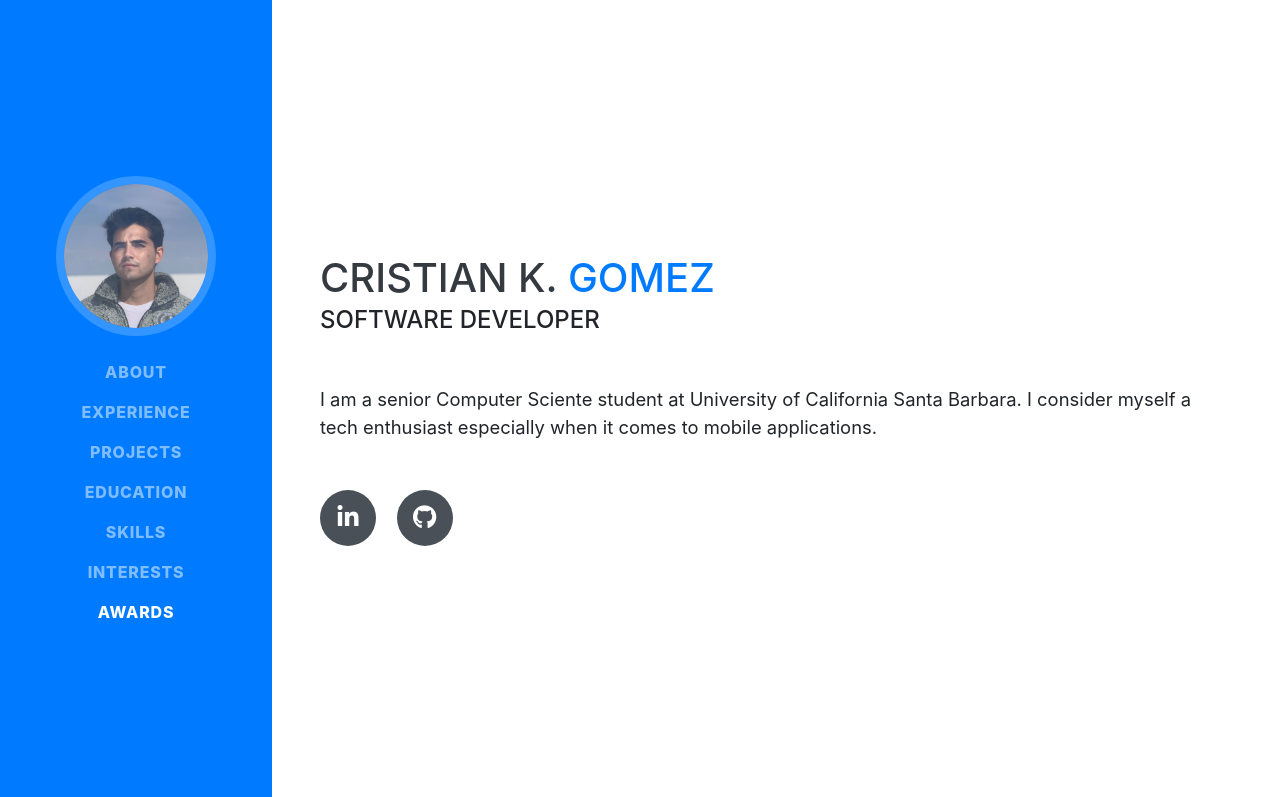
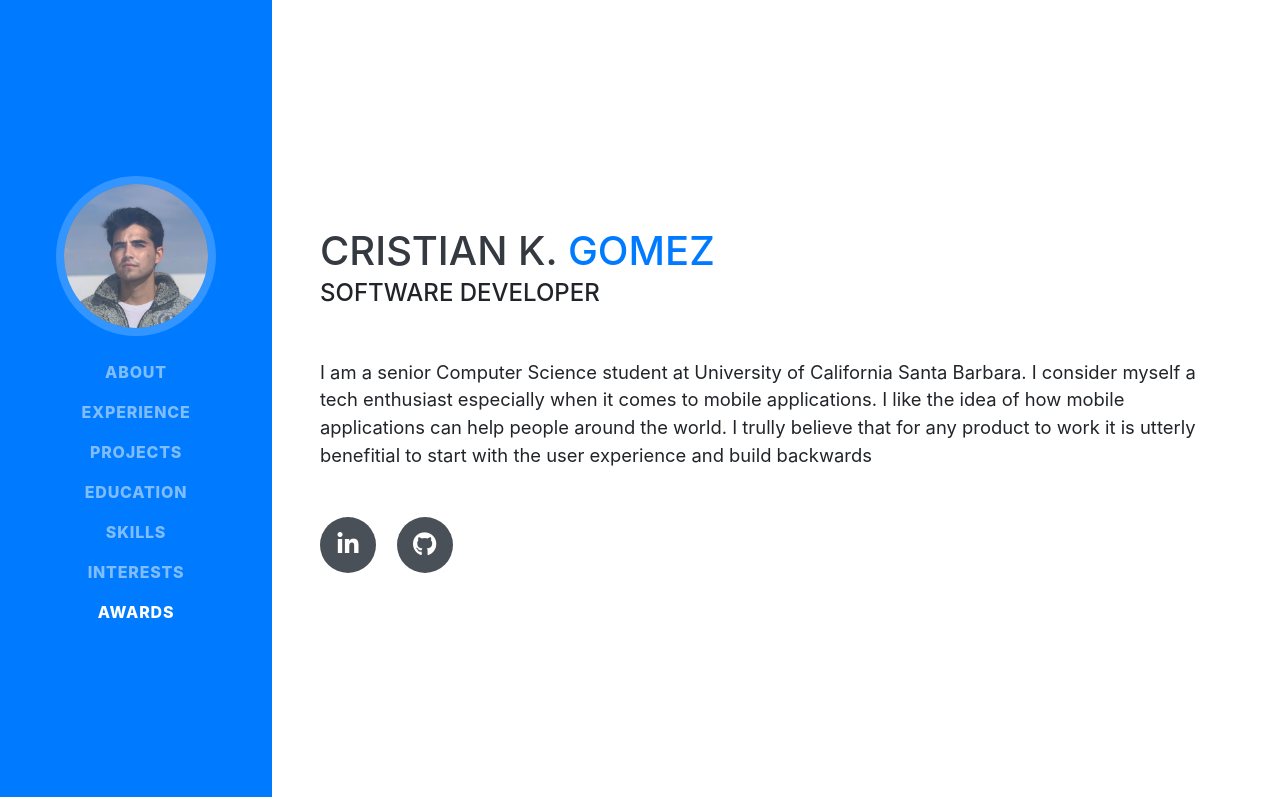
Before and after one commit to criskgl/criskgl.github.io, a website with bundled scripts: page index.html in a window 1280 px wide. Shown: the top 797 px of the page. Built offline with nearby package versions, Linux system fonts and the light colour scheme; a web font is replaced by a local one.

Commit message:
added description

```diff
--- a/index.html
+++ b/index.html
@@ -71,7 +71,7 @@
         </h1>
         <div class="subheading mb-5">Software developer
         </div>
-        <p class="lead mb-5">I am a senior Computer Sciente student at University of California Santa Barbara. I consider myself a tech enthusiast especially when it comes to mobile applications.</p>
+        <p class="lead mb-5">I am a senior Computer Science student at University of California Santa Barbara. I consider myself a tech enthusiast especially when it comes to mobile applications. I like the idea of how mobile applications can help people around the world. I trully believe that for any product to work it is utterly benefitial to start with the user experience and build backwards</p>
         <div class="social-icons">
           <a href="https://www.linkedin.com/in/cristian-kublai-g%C3%B3mez-l%C3%B3pez-4bb387104/">
             <i class="fab fa-linkedin-in"></i>
```
